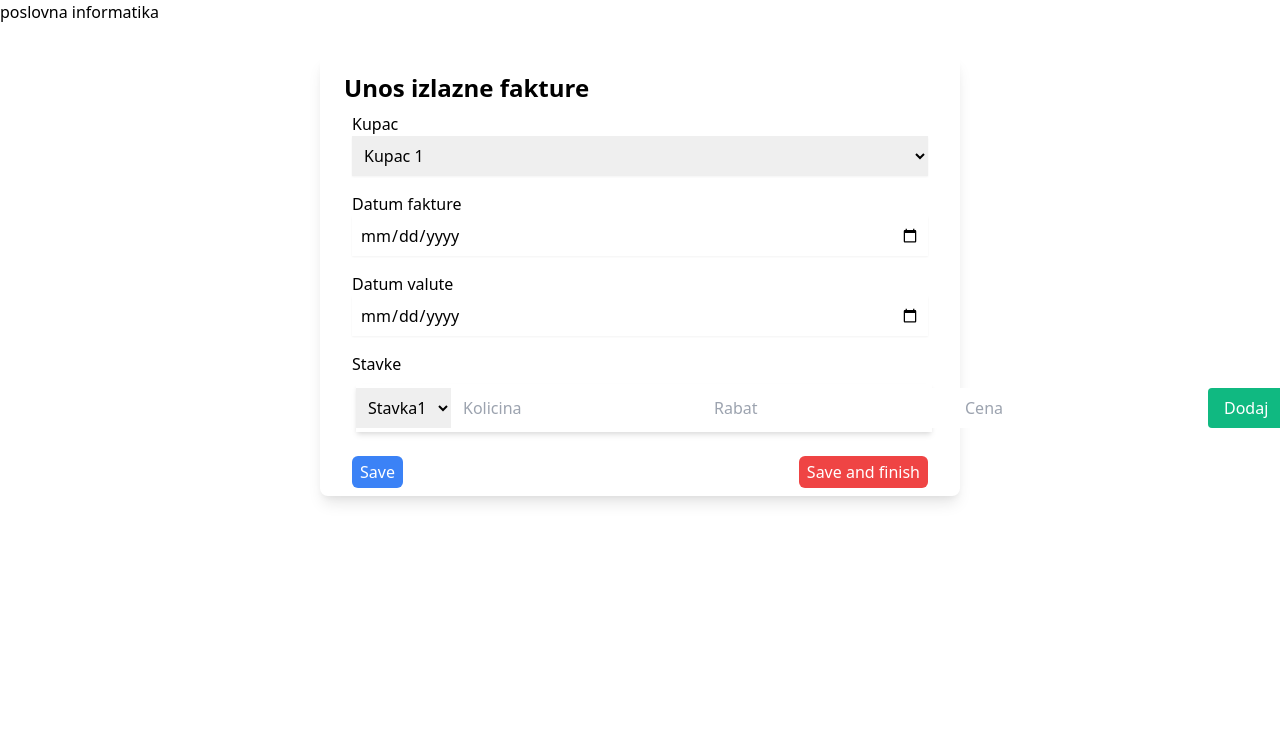
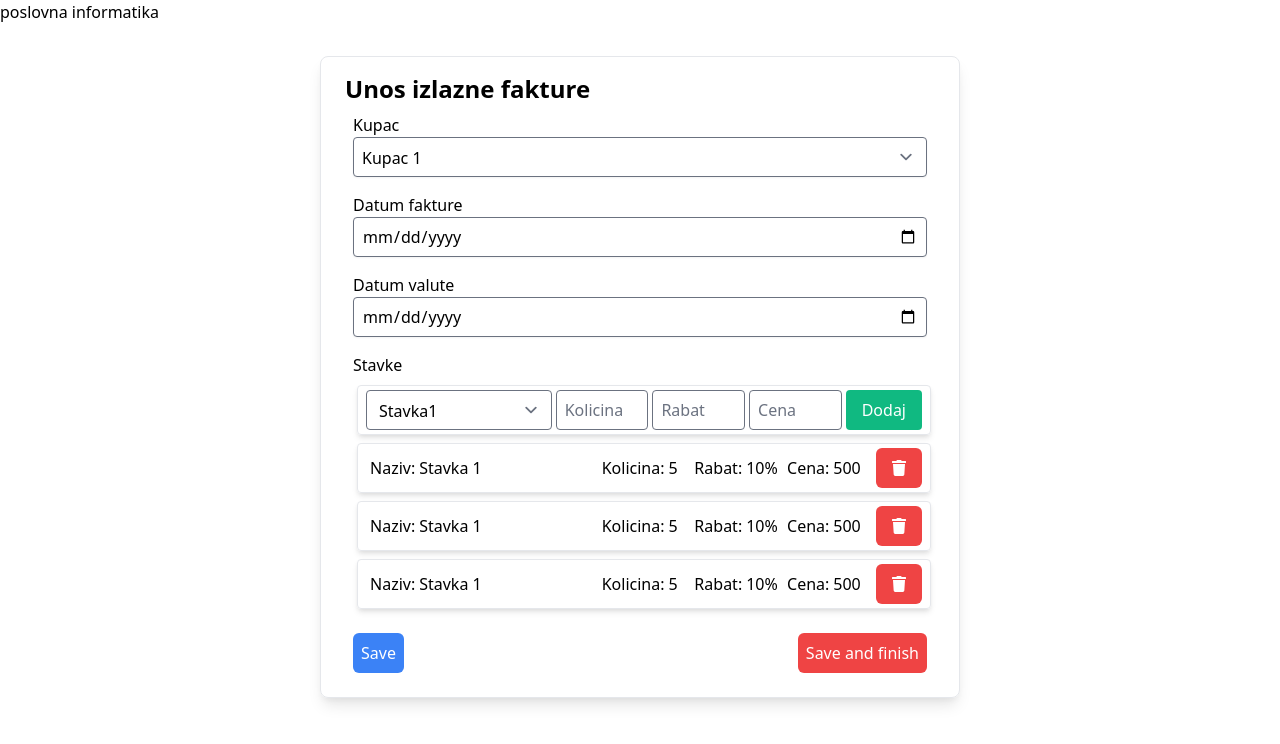
Before and after one commit to Legionar14/poslovna-informatika-fe, a React (Create React App) app: page /unos-izlazne-fakture in a window 1280 px wide. Shown: the top 744 px of the page. Built offline with nearby package versions, Linux system fonts and the light colour scheme.

Commit message:
Zapoceta implementacija foorme izlazne fakture

```diff
--- a/package.json
+++ b/package.json
@@ -3,6 +3,9 @@
   "version": "0.1.0",
   "private": true,
   "dependencies": {
+    "@fortawesome/fontawesome-svg-core": "^1.2.34",
+    "@fortawesome/free-solid-svg-icons": "^5.15.2",
+    "@fortawesome/react-fontawesome": "^0.1.14",
     "@tailwindcss/forms": "^0.2.1",
     "@testing-library/jest-dom": "^5.11.9",
     "@testing-library/react": "^11.2.3",
--- a/src/UnosIzlazneFakture/UnosIzlazneFakture.jsx
+++ b/src/UnosIzlazneFakture/UnosIzlazneFakture.jsx
@@ -1,8 +1,9 @@
-import DodajStavkuItem from "../components/DodajStavkuItem"
+import DodajStavkuItem from "../components/DodajStavkuItem/DodajStavkuItem"
+import StavkaFaktureItem from "../components/StavkaFaktureItem/StavkaFaktureItem"
 
 const UnosIzlazneFakture = () => {
     return (
-        <div className="container w-1/2 mx-auto mt-8 shadow-lg px-6 pt-4 rounded-lg">
+        <div className="container w-1/2 mx-auto mt-8 shadow-lg px-6 py-4 rounded-lg border">
             <div className="w-full">
                 <h2 className="text-2xl font-semibold">
                     Unos izlazne fakture
@@ -12,28 +13,31 @@ const UnosIzlazneFakture = () => {
                 <form className="w-full flex flex-col px-2">
                     <div className="my-2">
                         <span className="font-medium">Kupac</span>
-                        <select className="shadow-sm w-full h-10 px-2">
+                        <select className="shadow-sm w-full h-10 px-2 rounded">
                             <option value="k1">Kupac 1</option>
                             <option value="k2">Kupac 2</option>
                         </select>
                     </div>
                     <div className="my-2">
                         <span className="font-medium">Datum fakture</span>
-                        <input type="date" className="shadow-sm w-full h-10 px-2" name="" id="" />
+                        <input type="date" className="shadow-sm w-full h-10 px-2 rounded" name="" id="" />
                     </div>
                     <div className="my-2">
                         <span className="font-medium">Datum valute</span>
-                        <input type="date" className="shadow-sm w-full h-10 px-2" name="" id="" />
+                        <input type="date" className="shadow-sm w-full h-10 px-2 rounded" name="" id="" />
                     </div>
                     <div className="my-2">
                         <span className="font-medium">Stavke</span>
                         <div className="w-full">
                             <DodajStavkuItem/>
+                            <StavkaFaktureItem />
+                            <StavkaFaktureItem />
+                            <StavkaFaktureItem />
                         </div>
                     </div>
                     <div className="my-2 w-100 flex flex-row justify-between">
-                        <button type="button" className="bg-blue-500 py-1 px-2 font-medium text-white rounded-md">Save</button>
-                        <button type="submit" className="bg-red-500 py-1 px-2 font-medium text-white rounded-md">Save and finish</button>
+                        <button type="button" className="bg-blue-500 py-1 px-2 font-medium text-white rounded-md h-10">Save</button>
+                        <button type="submit" className="bg-red-500 py-1 px-2 font-medium text-white rounded-md h-10">Save and finish</button>
                     </div>
                 </form>
             </div>
--- a/src/components/DodajStavkuItem.jsx
+++ /dev/null
@@ -1,20 +0,0 @@
-
-const DodajStavkuItem = () => {
-    return (
-        <div className="container w-full mx-1 my-2 py-1 shadow-md">
-           <form className="flex flex-row">
-                <select name="" id="" className="h-10 px-2">
-                    <option value="s1">Stavka1</option>
-                    <option value="s2">Stavka2</option>
-                </select>
-                <input type="number" name="kolicina" id="kolicina" placeholder="Kolicina" className="px-2 ml-1"/>
-                <input type="number" name="rabat" id="rabat" placeholder="Rabat" className="px-2 ml-1"/>
-                <input type="number" name="cena" id="cena" placeholder="Cena" className="px-2 ml-1"/>
-
-                <button type="submit" className="px-4 ml-1 align-self-end bg-green-500 rounded text-white justify-self-end">Dodaj</button>
-           </form>
-        </div>
-    )
-}
-
-export default DodajStavkuItem
--- /dev/null
+++ b/src/components/DodajStavkuItem/DodajStavkuItem.jsx
@@ -0,0 +1,20 @@
+
+const DodajStavkuItem = () => {
+    return (
+        <div className="container w-full mx-1 my-2 py-1 shadow-md px-2 border rounded">
+           <form className="flex flex-row">
+                <select name="" id="" className="h-10 flex-grow rounded border-opacity-25">
+                    <option value="s1">Stavka1</option>
+                    <option value="s2">Stavka2</option>
+                </select>
+                <input type="number" name="kolicina" id="kolicina" placeholder="Kolicina" className="h-10 px-2 ml-1 w-2/12 rounded border-opacity-25"/>
+                <input type="number" name="rabat" id="rabat" placeholder="Rabat" className="h-10 px-2 ml-1 w-2/12 rounded border-opacity-25"/>
+                <input type="number" name="cena" id="cena" placeholder="Cena" className="h-10 px-2 ml-1 w-2/12 rounded border-opacity-25"/>
+
+                <button type="submit" className="px-4 ml-1 align-self-end bg-green-500 rounded text-white justify-self-end font-medium">Dodaj</button>
+           </form>
+        </div>
+    )
+}
+
+export default DodajStavkuItem
--- /dev/null
+++ b/src/components/StavkaFaktureItem/StavkaFaktureItem.jsx
@@ -0,0 +1,48 @@
+import { faTrash } from "@fortawesome/free-solid-svg-icons"
+import { FontAwesomeIcon } from "@fortawesome/react-fontawesome"
+
+const StavkaFaktureItem = () => {
+    return (
+        <div className="container w-full mx-1 my-2 py-1 shadow-md px-2 flex flex-row items-center border rounded">
+            <div className="h-10 flex-grow flex flex-row items-center">
+                <span className="font-medium px-1">
+                    Naziv:
+                </span>
+                <span>
+                    Stavka 1
+                </span>
+            </div>
+            <div className="w-2/12 h-10 flex flex-row items-center">
+                <span className="font-medium px-1">
+                    Kolicina:
+                </span>
+                <span>
+                    5
+                </span>
+            </div>
+            <div className="w-2/12 h-10 flex flex-row items-center">
+                <span className="font-medium px-1">
+                    Rabat:
+                </span>
+                <span>
+                    10%
+                </span>
+            </div>
+            <div className="w-2/12 h-10 flex flex-row items-center">
+                <span className="font-medium px-1">
+                    Cena:
+                </span>
+                <span>
+                    500
+                </span>
+            </div>
+            <div className="w-1/12 h-10 flex flex-row items-center">
+                <button className="bg-red-500 text-white w-full px-4 py-2 rounded-md font-medium">
+                    <FontAwesomeIcon icon={faTrash}/>
+                </button>
+            </div>
+        </div>
+    )
+}
+
+export default StavkaFaktureItem
```
Also changed, not shown: src/assets/main.css, 2 other files (tests, documents, lock files or other folders).
